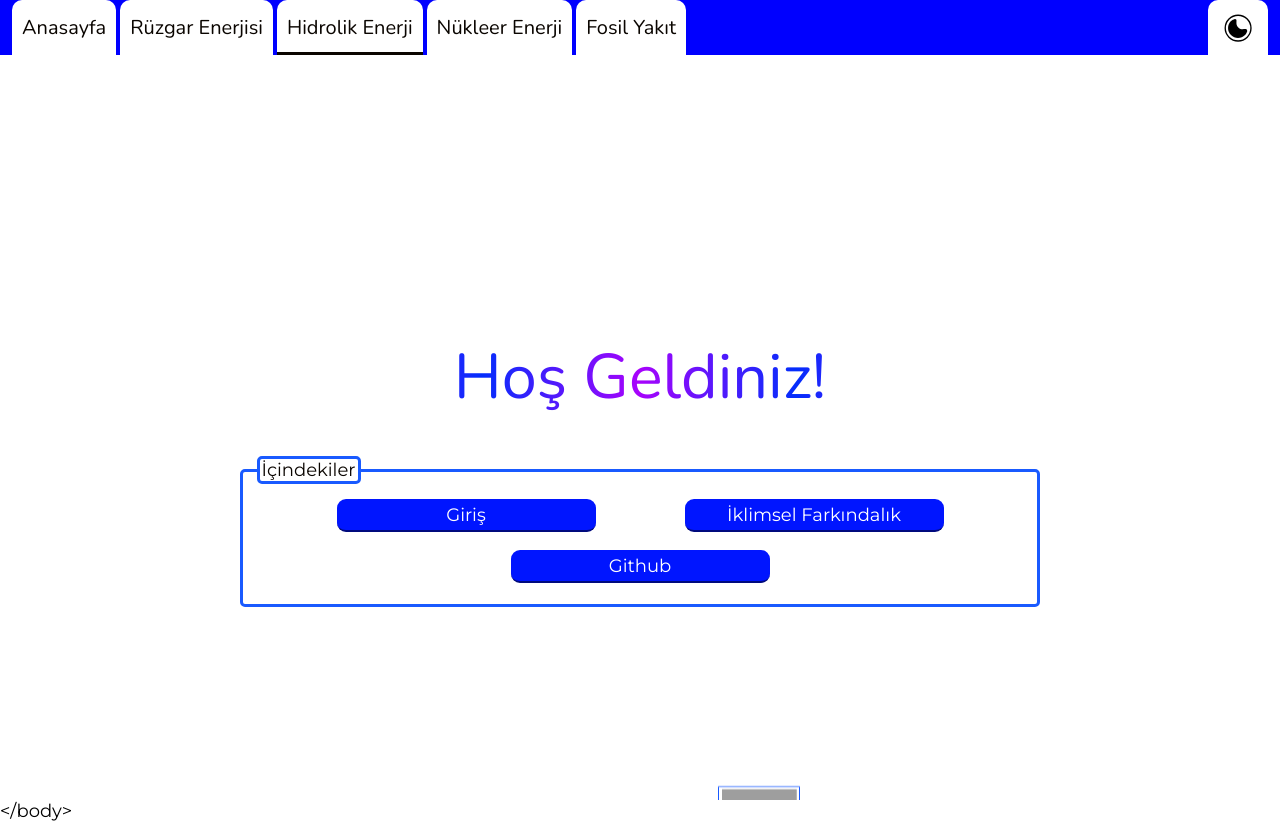
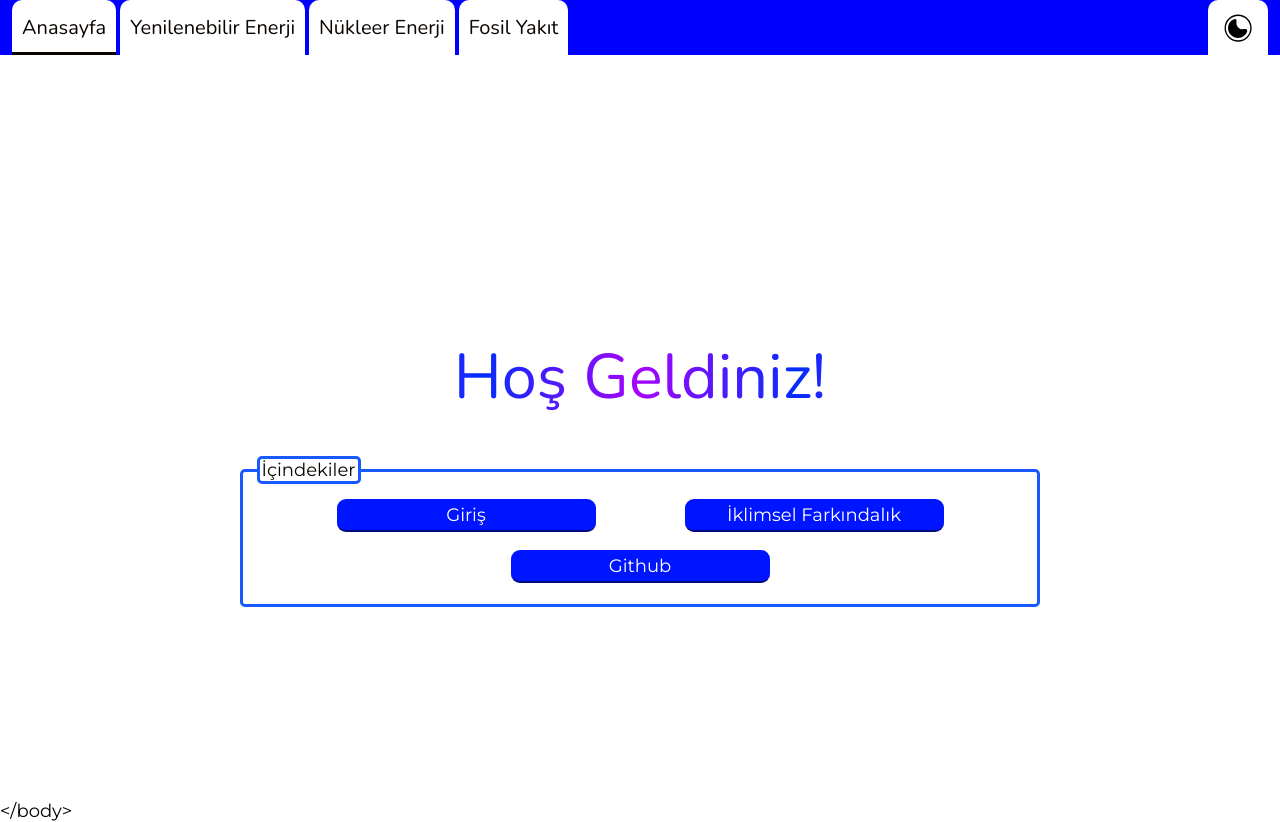
Before and after one commit to Murat-Karakaya/iklim-enerji, a React (Vite) app: page / in a window 1280 px wide. Built offline with nearby package versions, Linux system fonts and the light colour scheme; grey boxes are pictures that could not be loaded.

Commit message:
overall improvement over everything

```diff
--- a/src/App.jsx
+++ b/src/App.jsx
@@ -5,7 +5,6 @@ import { useAtomValue } from "jotai";
 import { darkModeAtom } from "./jotai/atoms";
 
 import Hidrolik from "./pageContents/Hidrolik/Hidrolik";
-import Ruzgar from "./pageContents/Ruzgar/Ruzgar";
 import Nukleer from "./pageContents/Nukleer/Nukleer";
 import About from "./pageContents/About/About";
 import Fosil from "./pageContents/Fosil/Fosil";
@@ -51,7 +50,6 @@ export default () => {
             <Nav/>
             <PageContainer>
                 <About />
-                <Ruzgar />
                 <Hidrolik />
                 <Nukleer />
                 <Fosil />
--- a/src/components/nav/nav.jsx
+++ b/src/components/nav/nav.jsx
@@ -25,7 +25,7 @@ const Nav=()=> {
 
     const hideNav = () => setSmallNavVis(false)
 
-    const buttonValues = [ "Anasayfa", "Rüzgar Enerjisi", "Hidrolik Enerji", "Nükleer Enerji" , "Fosil Yakıt" ]
+    const buttonValues = [ "Anasayfa", "Yenilenebilir Enerji", "Nükleer Enerji" , "Fosil Yakıt" ]
     return(
         <>
             <Hambutton clickHandler={hamClicked}/>
--- a/src/components/navbutton/navbutton.css
+++ b/src/components/navbutton/navbutton.css
@@ -21,7 +21,7 @@
 .link, #nav-end, #ham-end{
 	user-select: none;
 	padding: 0 10px 0 10px;
-	height: calc(1em + 35px);
+	height: calc(1em + 35px); /*max-height is set according these navbutton height */
 	font-family: 'Nunito', sans-serif;
 	font-weight: 500;
 	color: var(--page-line);
--- a/src/components/pageContainer/page.jsx
+++ b/src/components/pageContainer/page.jsx
@@ -7,7 +7,9 @@ const Page=({children, id})=>{
         <div aria-hidden={String(currentPage!=id)}
          id={"page"+id}
          className="page">
-            {children}
+            <div className="page-child custom-scrollbar">
+                {children}
+            </div>
         </div>
     )
 }
--- a/src/jotai/atoms.js
+++ b/src/jotai/atoms.js
@@ -2,7 +2,7 @@ import { atom } from "jotai";
 
 const darkModeQuery = window.matchMedia('(prefers-color-scheme: dark)');
 
-const pageAtom = atom(2)
+const pageAtom = atom(0)
 const modalAtom = atom(false)
 const darkModeAtom = atom(darkModeQuery.matches)
 
--- a/src/pageContents/About/parallaxLayers.js
+++ b/src/pageContents/About/parallaxLayers.js
@@ -1,8 +1,8 @@
 export default [
     [90,25,-10, "https://images.unsplash.com/photo-1598887790298-ff87be733362?q=80&w=400&auto=format&fit=crop&ixlib=rb-4.0.3&ixid=M3wxMjA3fDB8MHxwaG90by1wYWdlfHx8fGVufDB8fHx8fA%3D%3D"],
-    [0,90,-10, "https://images.unsplash.com/photo-1634467435669-831f777a6432?q=80&w=640&h=640&fit=crop&ixlib=rb-4.0.3&ixid=M3wxMjA3fDB8MHxwaG90by1wYWdlfHx8fGVufDB8fHx8fA%3D%3D"],
-    [25,80,-20, "https://images.unsplash.com/photo-1559628019-e73aae8d2a98?q=80&w=640&h=790&fit=crop&ixlib=rb-4.0.3&ixid=M3wxMjA3fDB8MHxwaG90by1wYWdlfHx8fGVufDB8fHx8fA%3D%3D"],
+    [0,90,-5, "https://images.unsplash.com/photo-1634467435669-831f777a6432?q=80&w=640&h=640&fit=crop&ixlib=rb-4.0.3&ixid=M3wxMjA3fDB8MHxwaG90by1wYWdlfHx8fGVufDB8fHx8fA%3D%3D"],
+    [25,80,-10, "https://images.unsplash.com/photo-1559628019-e73aae8d2a98?q=80&w=640&h=790&fit=crop&ixlib=rb-4.0.3&ixid=M3wxMjA3fDB8MHxwaG90by1wYWdlfHx8fGVufDB8fHx8fA%3D%3D"],
     [30,25,10 , "https://images.unsplash.com/photo-1630142896875-d71a6ee6db03?q=80&w=640&h=600&fit=crop&ixlib=rb-4.0.3&ixid=M3wxMjA3fDB8MHxwaG90by1wYWdlfHx8fGVufDB8fHx8fA%3D%3D"],
     [57,9,3, "https://images.unsplash.com/photo-1615053835734-7752878e939e?q=80&w=640&h=500&fit=crop&ixlib=rb-4.0.3&ixid=M3wxMjA3fDB8MHxwaG90by1wYWdlfHx8fGVufDB8fHx8fA%3D%3D"],
-    [60,64,4, "https://images.unsplash.com/photo-1523848309072-c199db53f137?q=80&w=640&auto=format&fit=crop&ixlib=rb-4.0.3&ixid=M3wxMjA3fDB8MHxwaG90by1wYWdlfHx8fGVufDB8fHx8fA%3D%3D"]
+    [60,64, 7, "https://images.unsplash.com/photo-1523848309072-c199db53f137?q=80&w=640&auto=format&fit=crop&ixlib=rb-4.0.3&ixid=M3wxMjA3fDB8MHxwaG90by1wYWdlfHx8fGVufDB8fHx8fA%3D%3D"]
 ]
--- a/src/pageContents/Hidrolik/Hidrolik.jsx
+++ b/src/pageContents/Hidrolik/Hidrolik.jsx
@@ -4,50 +4,50 @@ export default ()=>{
 
     const introSection = useRef(null)
     const sourcesSection = useRef(null)
-    const hidroSection = useRef(null)
+    const renewablesSection = useRef(null)
 
     const startIntroSection = () => introSection.current.scrollIntoView({behavior: "smooth"})
     const startSourcesSection = ()=> sourcesSection.current.scrollIntoView({behavior:"smooth"})
-    const startHidroEnergy = ()=> hidroSection.current.scrollIntoView({behavior:"smooth"})
+    const startRenewablesSection = ()=> renewablesSection.current.scrollIntoView({behavior:"smooth"})
 
     return(<>
         <section>
-            <h1 className="repeating-moving-bg gradient-text">Hidrolik Enerji ve İklim</h1>
+            <h1 className="repeating-moving-bg gradient-text">Yenilenebilir Enerjiler ve İklim</h1>
 
             <fieldset className="contents">
                 <legend>İçindekiler</legend>
                 <button onClick={startIntroSection} className="startButton">Giriş</button>
-                <button onClick={startHidroEnergy} className="startButton">Hidrolik Enerji</button>
+                <button onClick={startRenewablesSection} className="startButton">Yenilenebilir Enerji</button>
                 <button onClick={startSourcesSection} className="startButton">Kaynakça</button>
             </fieldset>
         </section>
 
         <section ref={introSection}>
             <h2>Giriş</h2>
-            <p className="article-p"> Hidrolik enerji günümüzde en sık kullanılan yanilebilir enerji türüdür ve kullanımı sürekli artmaktadır<sup onClick={startSourcesSection}>1</sup>. Ancak her enerji türünde olduğu gibi bu hidrolik enerjinin de birtakım ptoblemleri vardır. Hidrolik enerjinin neredeyse tamamı barajlardan karşılanmaktadır. O yüzden de ben daha çok barajlardan elde edilen enerji üzerinden elde ettiğim bilgileri sunmaya çalışacağım.</p>
+            <p className="article-p"> Yenilebilir enerji kaynaklarının çevreye olan etkisi benzer oldukları için onları hep birlikte ele almaya karar verdim. Bu enerji kaynakları her ne kadar çevre için yararlı olabilse de braberinde birtakım sorunlar getirmektedir. Bakalım onlar nelerdir?</p>
         </section>
 
         <section>
             <div className="place-center">
-            <h2 ref={hidroSection}>Hidrolik Enerji ve İklim İlişkisi</h2>
-            <p className="article-p"> Barajlardan enerji elde etmenin bazı yararlarının yanında birtakım sorunlar da gelmektedir. Bakalım onlar nelerdir?</p>
+            <h2 ref={renewablesSection}>Yenilebilir Enerjiler ve İklim İlişkisi</h2>
+            <p className="article-p"> Yenilebilir Enerjilerin kullanımı sürekli artmaktadır<sup onClick={startSourcesSection}>1</sup>. Bunun sebebi büyük oranda yenilebilir enerjinin daha da ucuz olmaya başlaması ve onların çevreye olan yaralarına dair bilincin artmasıdır<sup onClick={startSourcesSection}>2</sup>.</p>
             <article className="cutoff-article">
                 <div className="article-child">
 
                     <h3>1. Depolama</h3>
-                    <p className="article-p"> Hidrolik enerjideki depolama diğer enerji kaynaklarına göre nispeten kolaydır. Çünkü rüzgar ve güneş enerjisinin aksine suyun barajlarda bekletilip sadece ihtiyaç olunduğu zaman salınacağı şekilde barajlar üretilebilir. Ancak yine de bazı mevsimler daha çok yağış olurken diğer mevsimler daha kurak geçebileceği için elde edilen enerji farklı mevsimlere göre değişkenlik gösterebilir. Bu gibi sebeplerden dolayı hidrolik enerjide depolama çözüm isteyen bir sorundur.</p>
+                    <p className="article-p"> Depolama yenilebilir enerji kaynaklarında çözülmesi gereken bir sorundur. Çünkü yenilenemez enerji kaynaklarının aksine yenilebilir enerji kaynaklarından enerji elde etmek bizim kontrolümüzün dışında gerçekleşir. O yüzden elde edilen enerjiyi depo etmek zorunda kalırız. Bu durumda da araya bataryalar girer<sup onClick={startSourcesSection}>3</sup>. Ancak ne yazık ki bataryalar da başlı başına ayrı bir sorundur. Ve bataryaların da getirdiği sorunlara çözümler aranmaktadır<sup onClick={startSourcesSection}>4</sup>. Aşağıda bu duruma dair bir video verilmiştir.</p>
+                    <iframe loading="lazy" src="https://www.youtube.com/embed/r4OWMSG4Agg?si=GRy9FIA-Mxo4qyi8" title="YouTube video player" frameBorder="0" allow="accelerometer; autoplay; clipboard-write; encrypted-media; gyroscope; picture-in-picture; web-share" allowFullScreen></iframe>
 
                     <br />
                     <h3>2. Çevresel Etkileri</h3>
-                    <p className="article-p"> Hidrolik enerji her ne kadar yenilebilir enerji olsa da beraberinde özellikle tatlı su ekosistemleri için çevresel sorunlar getirmektedir. Bununla birlikte yine de çevre için fosil yakıtlardan daha uygundur. Bu yüzden de iklim değişikliğini durdurmak isteyen organizasyonlar tarafından üretimi desteklenmektedir. Aşağıda bu durum hakkında bir video verilmiştir.</p>
-                    <iframe loading="lazy" src="https://www.youtube.com/embed/GTFDVZU-Nv0?si=gHbdB3pd70z-wzx4" title="YouTube video player" frameBorder="0" allow="accelerometer; autoplay; clipboard-write; encrypted-media; gyroscope; picture-in-picture; web-share" allowFullScreen></iframe>
+                    <p className="article-p"> Yenilebilir enerjiler çevre için her ne kadar yararlı olsa da bilinçli bir şekilde uğraşılmadığı takdirde çevreye zarar verebilir<sup onClick={startSourcesSection}>5</sup> <sup onClick={startSourcesSection}>6</sup> <sup onClick={startSourcesSection}>7</sup>. Bununla birlikte yine de çevre için fosil yakıtlardan daha uygundur. Bu yüzden de iklim değişikliğini durdurmak isteyen organizasyonlar tarafından üretimi desteklenmektedir.<sup onClick={startSourcesSection}>5</sup> <sup onClick={startSourcesSection}>6</sup></p>
 
                     <h3>3. Fiyat</h3>
-                    <p className="article-p"> Bir baraj üretmek her ne kadar zor olsa da elde edilen kâr gayet büyüktür. Hatta genellikle fosil yakıtlardan daha kârlıdır<sup onClick={startSourcesSection}>4</sup>. Büyük anlamda o yüzden de hidroil enerji kullanımı da yıllar geçtikçe artmıştır<sup onClick={startSourcesSection}>3</sup>.</p>
+                    <p className="article-p"> Yenilebilir enerji kaynaklarının fiyatı her ne kadar eskiden daha yüksek olmuşsa da günümüzde yenilenebilir enerji santrallerinden elde etmek çok daha kolaylaşmıştır. O yüzden artık yenilenebilir enerjinin kullanımı artmaktadır<sup onClick={startSourcesSection}>1</sup> <sup onClick={startSourcesSection}>2</sup>.</p>
                 </div>
             </article>
             <div className="expand-btn-container">
-                <input className="expand-btn" type="checkbox" onClick={startHidroEnergy} />
+                <input className="expand-btn" type="checkbox" onClick={startRenewablesSection} />
             </div>
             </div>
 
@@ -56,9 +56,12 @@ export default ()=>{
         <section ref={sourcesSection}>
             <ol>
                 <li><a className="source-links" href="https://ourworldindata.org/renewable-energy" target="_blank">eourworldindata.org/renewable-energy</a></li>
-                <li><a className="source-links" href="https://www.encyclopedie-energie.org/en/hydraulic-storage-and-power-generation/" target="_blank">encyclopedie-energie.org/en/hydraulic-storage-and-power-generation/</a></li>
-                <li><a className="source-links" href="https://ourworldindata.org/renewable-energy" target="_blank">ourworldindata.org/renewable-energy</a></li>
-                <li><a className="source-links" href="https://www.youtube.com/watch?v=edBJ1LkvdQQ" target="_blank">youtube.com/watch?v=edBJ1LkvdQQ</a></li>
+                <li><a className="source-links" href="https://www.youtube.com/watch?v=LxgMdjyw8uw" target="_blank">youtube.com/watch?v=LxgMdjyw8uw</a></li>
+                <li><a className="source-links" href="https://www.iec.ch/blog/batteries-renewable-energy-storage" target="_blank">iec.ch/blog/batteries-renewable-energy-storage</a></li>
+                <li><a className="source-links" href="https://www.youtube.com/watch?v=r4OWMSG4Agg" target="_blank">youtube.com/watch?v=r4OWMSG4Agg</a></li>
+                <li><a className="source-links" href="https://www.youtube.com/watch?v=GTFDVZU-Nv0" target="_blank">youtube.com/watch?v=GTFDVZU-Nv0</a></li>
+                <li><a className="source-links" href="https://www.youtube.com/watch?v=HzQShAlObn8" target="_blank">youtube.com/watch?v=HzQShAlObn8</a></li>
+                <li><a className="source-links" href="https://medium.com/illumination/heres-why-renewable-energy-can-t-save-the-planet-55330f19a129" target="_blank">medium.com/illumination/heres-why-renewable-energy-can-t-save-the-planet-55330f19a129</a></li>
             </ol>
         </section>
     </>)
--- a/src/pageContents/Ruzgar/Ruzgar.jsx
+++ /dev/null
@@ -1,5 +0,0 @@
-export default ()=>{
-    return(<>
-        <h1 className="repeating-moving-bg gradient-text">Rüzgar Enerjisi</h1>
-    </>)
-}
--- a/src/pageContents/pageStyles.css
+++ b/src/pageContents/pageStyles.css
@@ -30,11 +30,31 @@
 
 .page {
     box-sizing: border-box;
-	overflow-y: auto;
 	width: 100vw;
+	overflow-y: visible;
 	flex-shrink: 0;
 	perspective: 20px;
 }
+.custom-scrollbar::-webkit-scrollbar-track {
+	border-radius: 10px;
+	background-color: #f5f5f56b;
+}
+.custom-scrollbar::-webkit-scrollbar {
+	width: 12px;
+	background-color: #f5f5f56b;
+}
+.custom-scrollbar::-webkit-scrollbar-thumb {
+	border-radius: 10px;
+	-webkit-box-shadow: inset 0 0 6px rgba(0,0,0,.3);
+	background-color: #555;
+}
+.page-child {
+	max-height: calc(100vh - 1em - 39px); /* max-height is set according to navbutton height */
+}
+.custom-scrollbar {
+	overflow-y: scroll;
+}
+
 
 .place-center {
 	display: grid;
@@ -66,7 +86,7 @@
 .cutoff-article {
 	display: grid;
 	grid-template-rows: 0fr;
-	transition: grid-template-rows .5s linear, color .2s, background-color .2s;
+	transition: grid-template-rows .7s ease-in, color .2s, background-color .2s;
 }
 .cutoff-article:has(+ div > .expand-btn:checked) {
 	grid-template-rows: 1fr;
```
Also changed, not shown: 1 other file (tests, documents, lock files or other folders).
